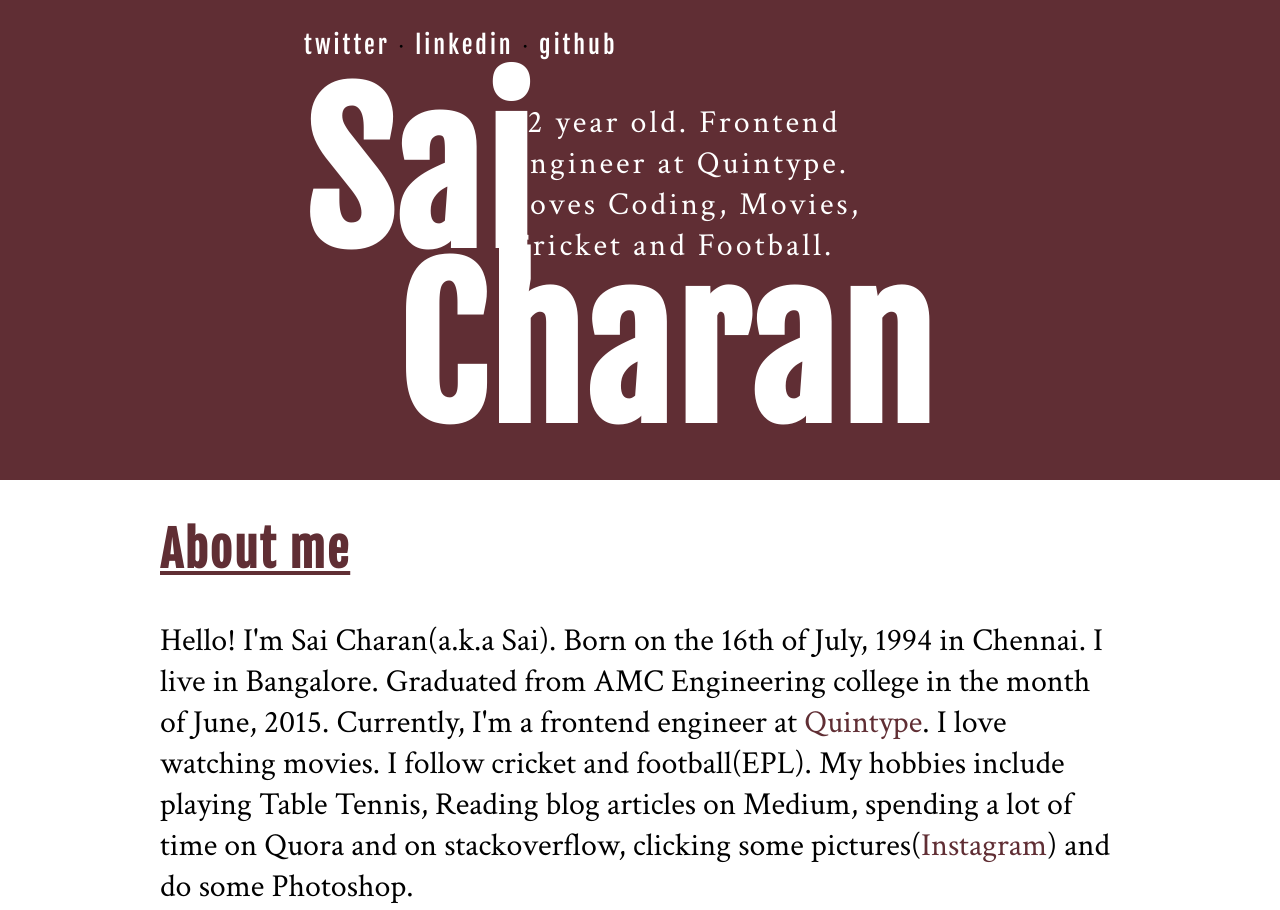
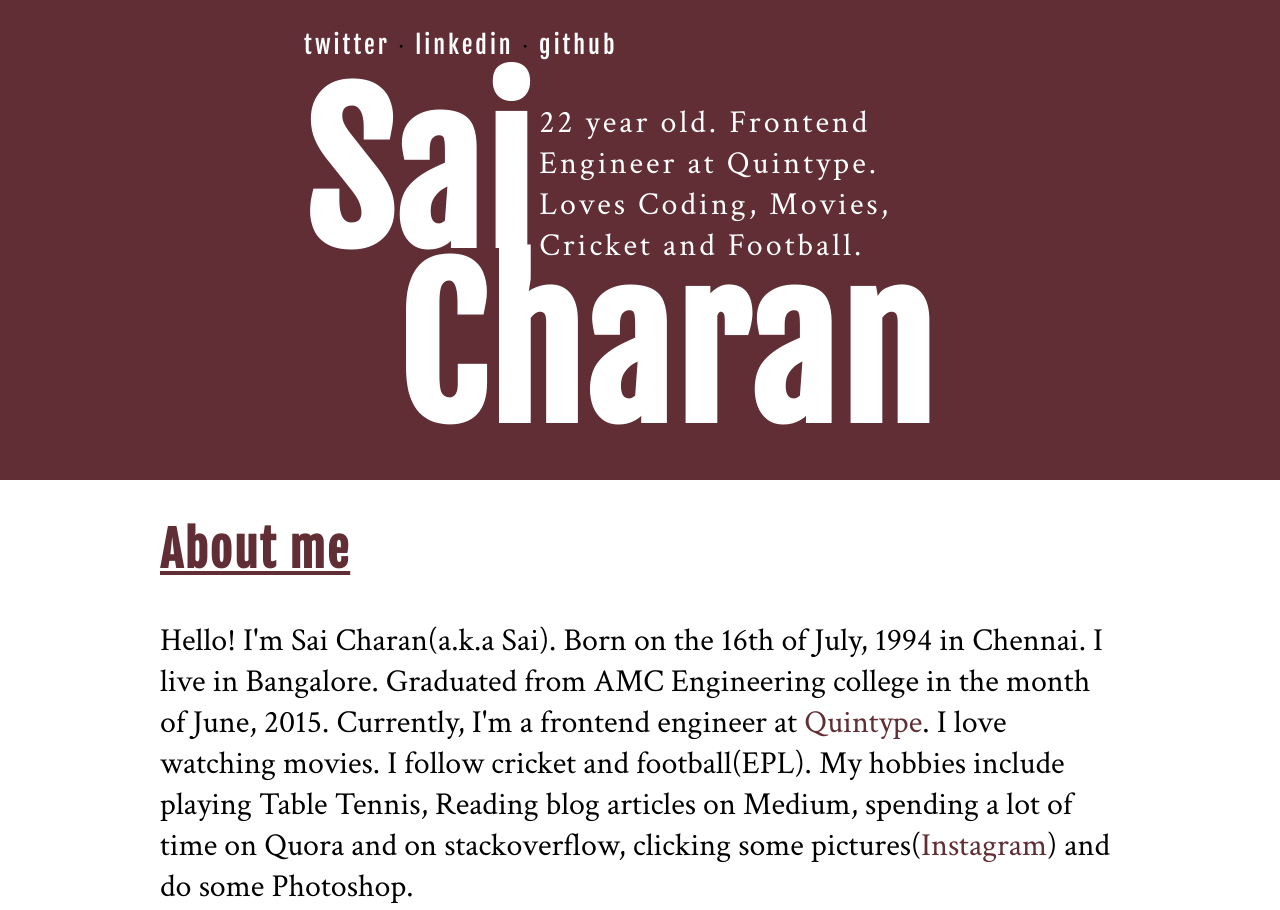
Before and after one commit to saiicharan/saiicharan.github.io, a plain HTML site: page index.html in a window 1280 px wide. Shown: the top 910 px of the page. Drawn offline with Linux system fonts and the light colour scheme.

Commit message:
Desktop fix

```diff
--- a/css/styles.css
+++ b/css/styles.css
@@ -285,7 +285,7 @@ footer .contact li {
 	}
 	.about {
 		top: 70px;
-		right: 30px;
+		right: 0;
 		font-size: 2em;
 	}
 	.contact {
```
